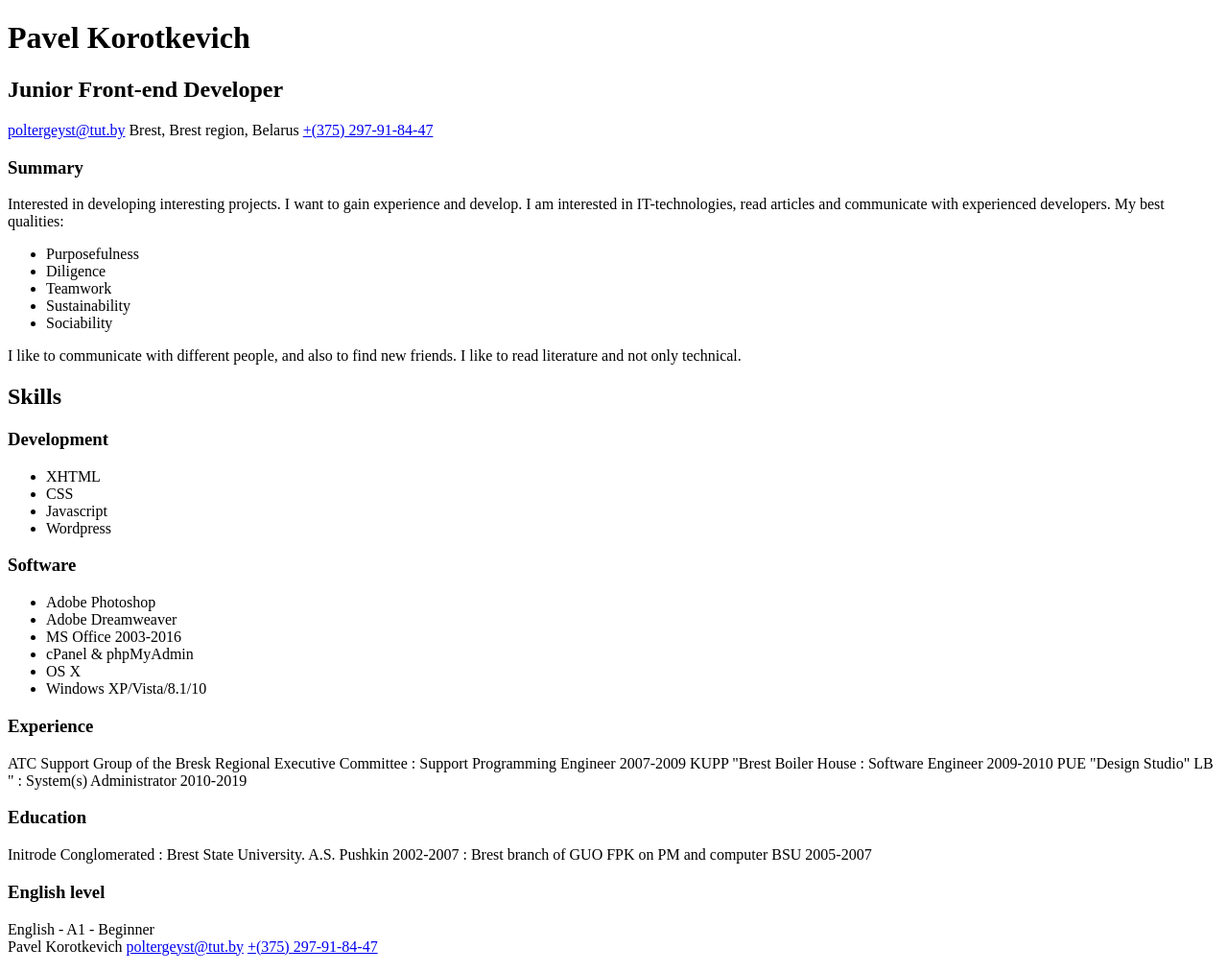
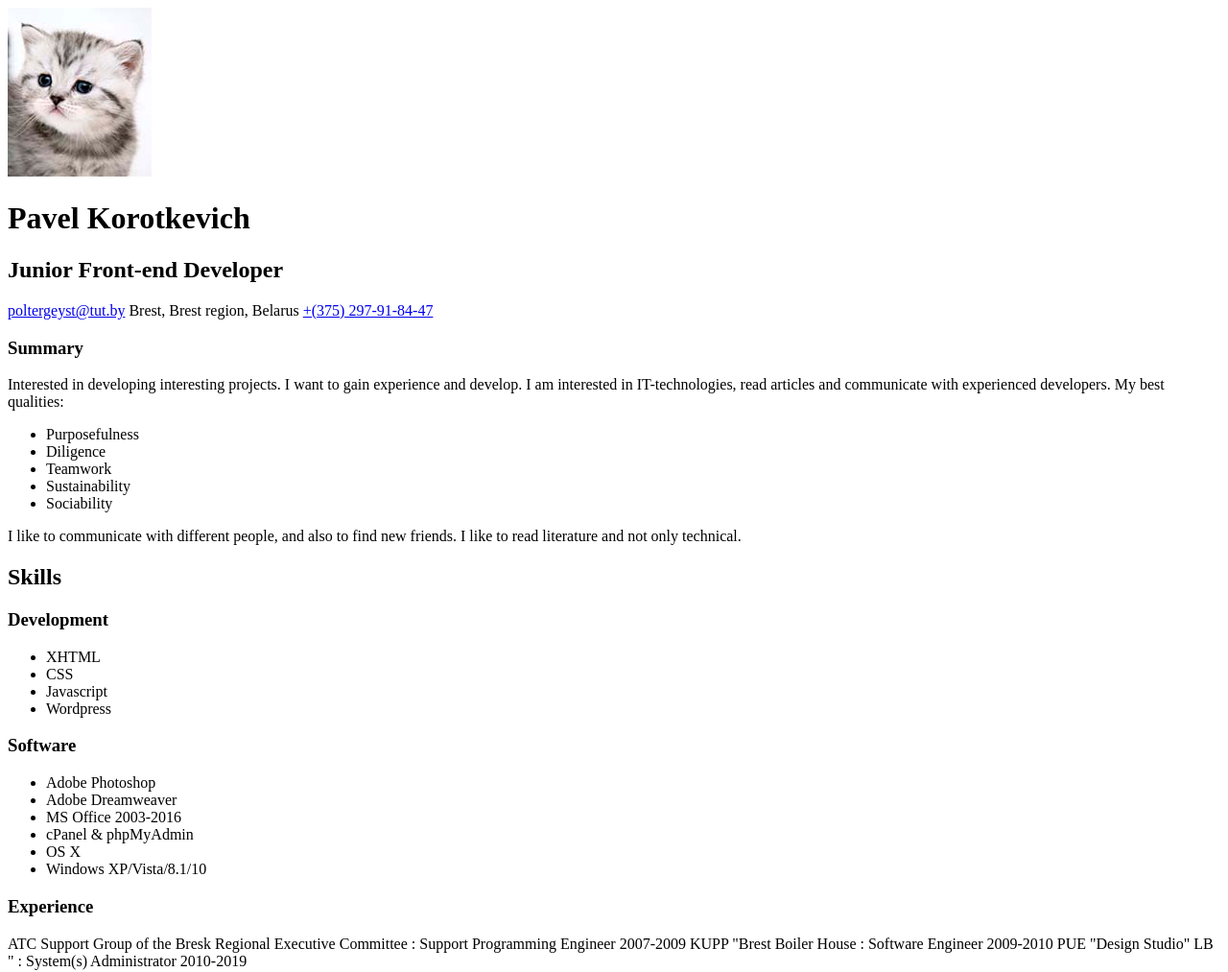
Before and after one commit to poltergeystroot/rsschool-2019Q1-cv-, a plain HTML site: page index.html in a window 1280 px wide. Shown: the top 1013 px of the page at 96% size. Drawn offline with Linux system fonts and the light colour scheme.

Commit message:
add: photo in index.html

```diff
--- a/index.html
+++ b/index.html
@@ -9,6 +9,7 @@
 </head>
 <body>
     <header>
+        <img src="photo.jpg" alt="Photo">
         <h1>Pavel Korotkevich</h1>
         <h2> Junior Front-end Developer</h2>
             <a href="poltergeyst@tut.by">poltergeyst@tut.by</a>
```
Also changed, not shown: photo.jpg (added).
